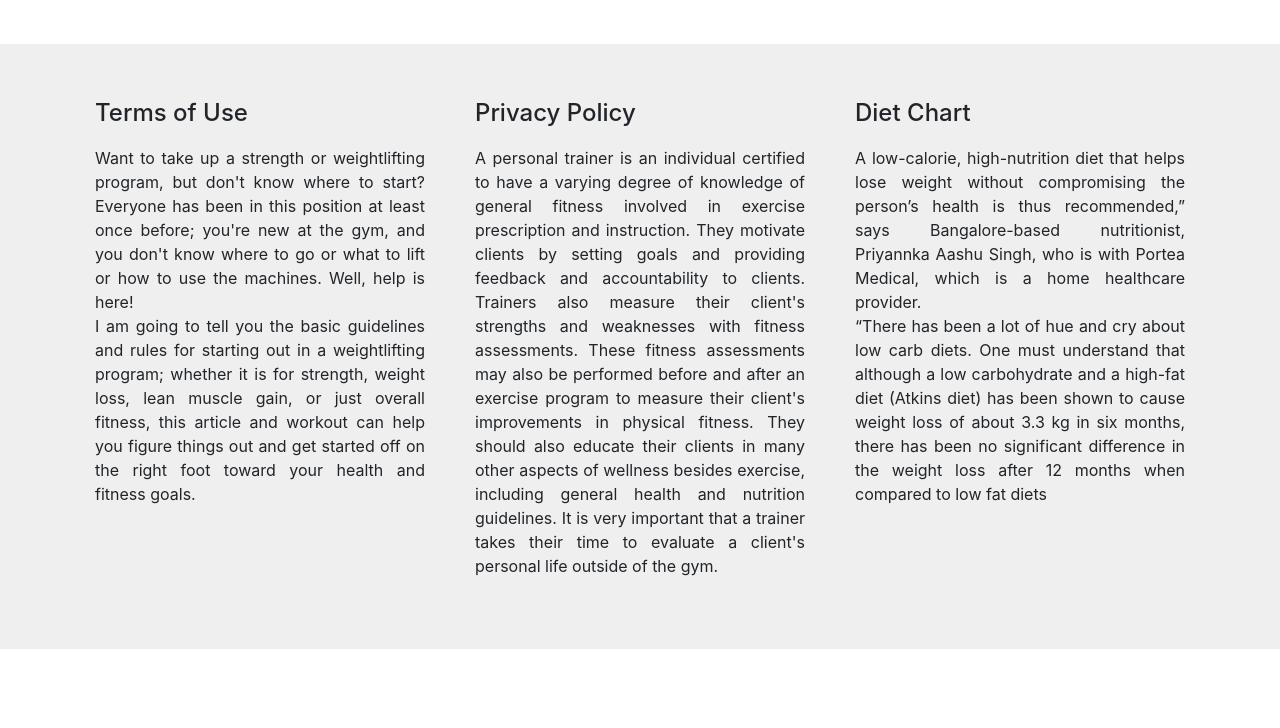
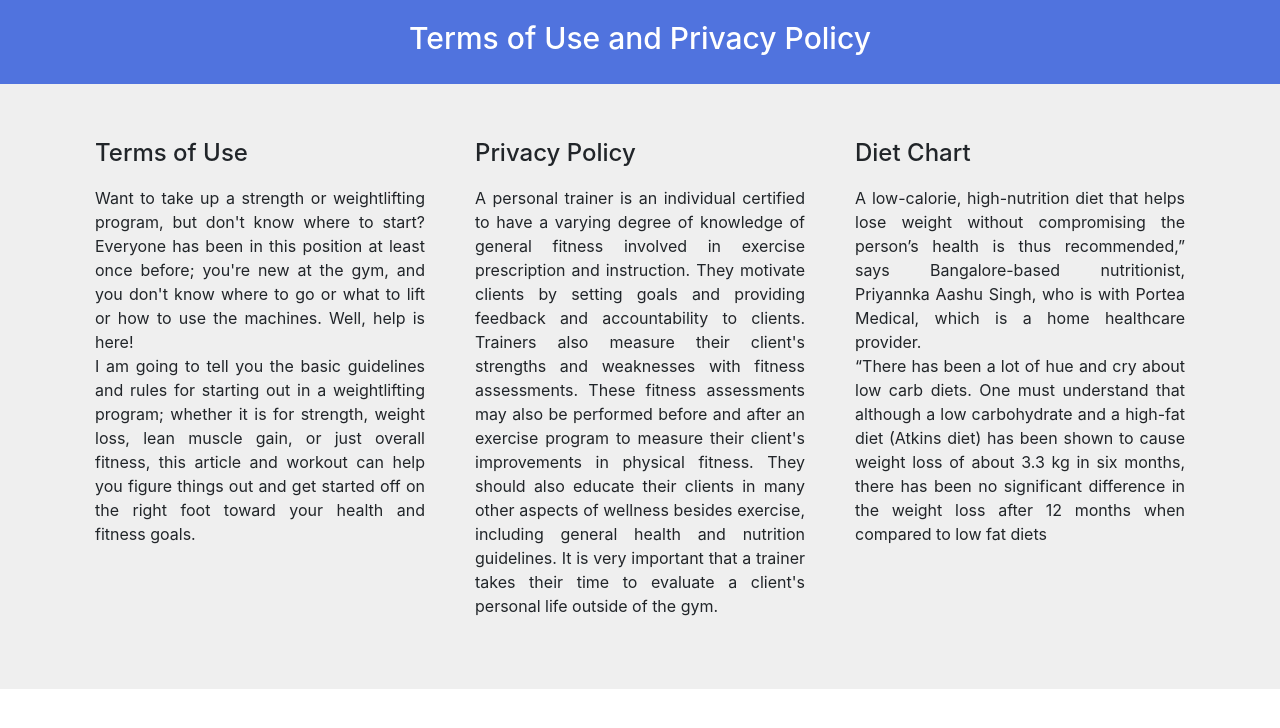
Before and after one commit to roshan9419/ShopListTermsPrivacyPolicy, a plain HTML site: page index.html in a window 1280 px wide. Drawn offline with nearby package versions, Linux system fonts and the light colour scheme.

Commit message:
Update index.html

```diff
--- a/index.html
+++ b/index.html
@@ -9,9 +9,9 @@
 	<script src="https://cdn.jsdelivr.net/npm/popper.js@1.16.0/dist/umd/popper.min.js" ></script>
 </head>
 <body>
-
-	<h1 id="termtitle">Terms of Use and Privacy Policy</h1>
-
+	<section id="titleSection">
+		<h1 id="termtitle">Terms of Use and Privacy Policy</h1>
+	</section>
 	<section id="services">
 
 		<div class="container">
```
